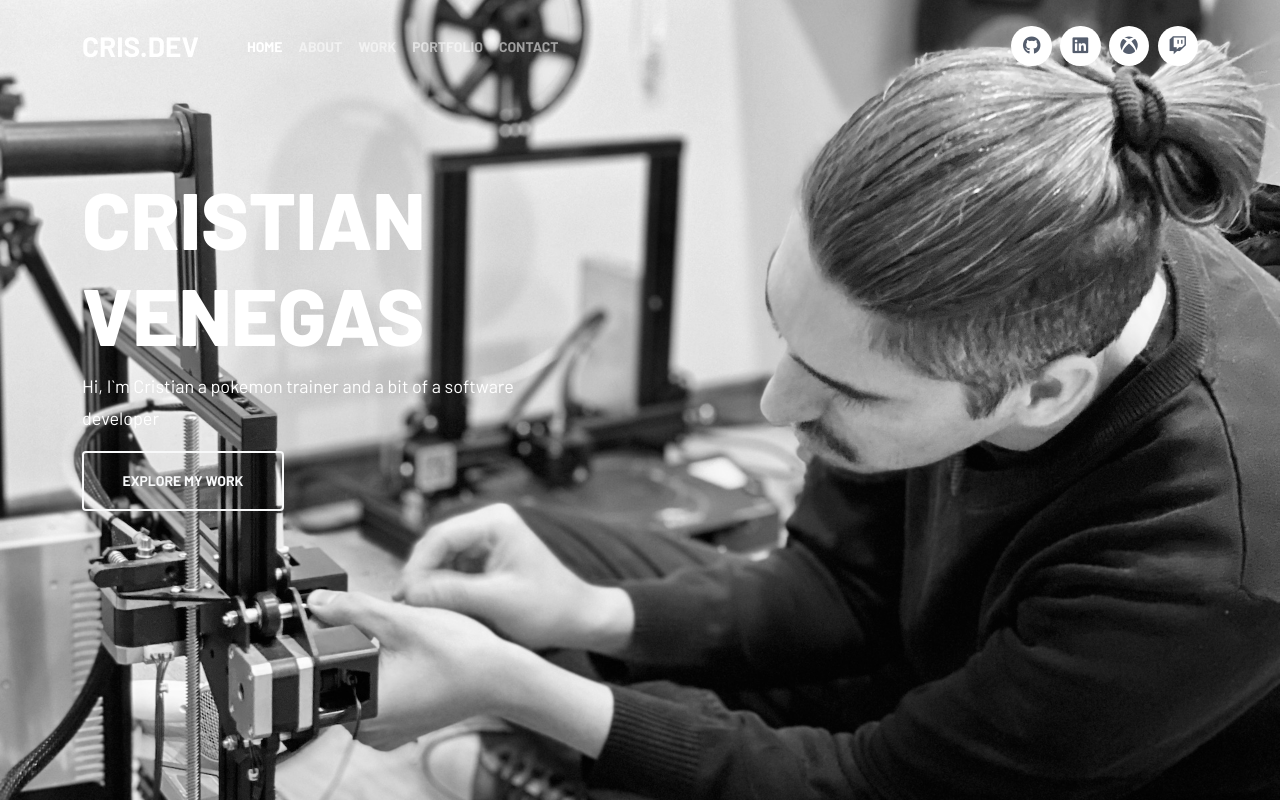
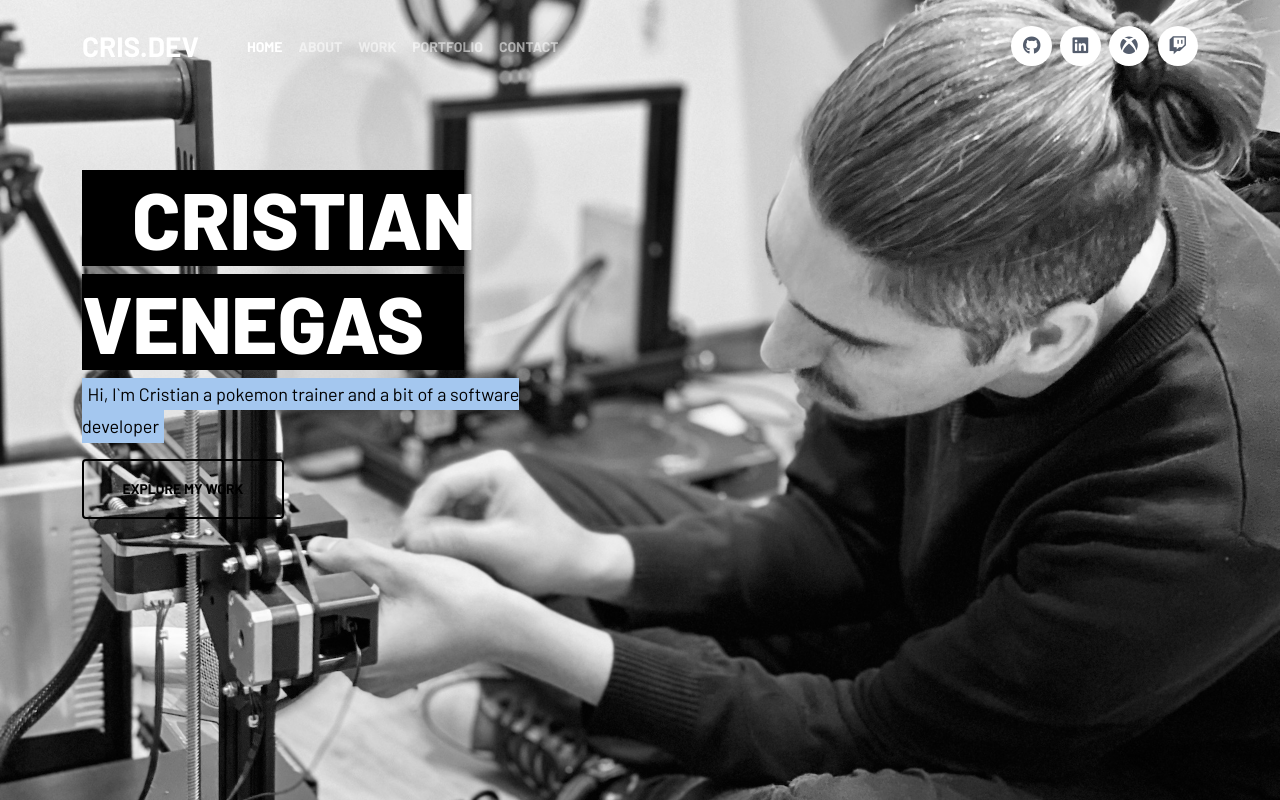
Before and after one commit to LuN4t1k0/lun4t1k0.github.io, a plain HTML site: page index.html in a window 1280 px wide. Drawn offline with nearby package versions, Linux system fonts and the light colour scheme.

Commit message:
cambio fondo fondo mejora lectura

```diff
--- a/assets/css/style.css
+++ b/assets/css/style.css
@@ -81,7 +81,7 @@ section {
 
 
 #hero {
-    background-image: url("/assets/img/cris.jpg");
+    background-image: url("/assets/img/cris2.jpg");
     min-height: 100vh;
     background-position: center;
     background-size: cover;
@@ -90,20 +90,44 @@ section {
 #hero h1{
     color: var(--white);
     font-weight: 900;
+
+}
+.text-rigth{
+    padding-right: 50px;
+    text-align: right;
+    background-color: black;
+    opacity: 50%;
+    width: 70%;
+}
+
+.text-left{
+    padding-left: 50px;
+    text-align: left;
+    background-color: black;
+    opacity: 50%;
+    width: 70%;
 }
 
 
 #hero p{
-    color: var(--white);
+    color: black;
     font-size: 1.125em;
     max-width: 450px;
+
+
 }
 
+#hero span{
+    background-color: #a4c7ef;
+    padding: 0.3em;
+}
 .btn {
     padding: 1.25em 2.75em;
+    border-color: black;
     border-width: 2px;
     font-size: 0.875em;
     font-weight: 700;
     text-transform: uppercase;
+    color: black;
 
 }
--- a/assets/js/app.js
+++ b/assets/js/app.js
@@ -13,7 +13,7 @@ AOS.init({
     // Settings that can be overridden on per-element basis, by `data-aos-*` attributes:
     offset: 120, // offset (in px) from the original trigger point
     delay: 0, // values from 0 to 3000, with step 50ms
-    duration: 1000, // values from 0 to 3000, with step 50ms
+    duration: 800, // values from 0 to 3000, with step 50ms
     easing: 'ease-out-cubic', // default easing for AOS animations
     once: false, // whether animation should happen only once - while scrolling down
     mirror: false, // whether elements should animate out while scrolling past them
--- a/index.html
+++ b/index.html
@@ -67,9 +67,10 @@
         <div class="container">
             <div class="row">
                 <div class="col-lg-6">
-                    <h1 class="display-1" data-aos="fade-up">CRISTIAN VENEGAS</h1>
-                    <p data-aos="fade-up" data-aos-delay="300"> Hi, I`m Cristian a pokemon trainer and a bit of a software developer</P>
-                    <a href="#about" class="btn btn-outline-light">Explore my work</a>
+                    <h1 class="display-1 text-left" data-aos="fade-down">CRISTIAN</h1>
+                    <h1 class="display-1 text-rigth" data-aos="fade-left"> VENEGAS</h1>
+                    <p data-aos="fade-up" data-aos-delay="300"><span>Hi, I`m Cristian a pokemon trainer and a bit of a software developer</span> </P>
+                    <a href="#about" class="btn btn-outline-light" data-aos="fade-up" data-aos-delay="500">Explore my work</a>
                 </div>
             </div>
         </div>
```
Also changed, not shown: assets/img/cris23.jpg (added), 1 other file.
